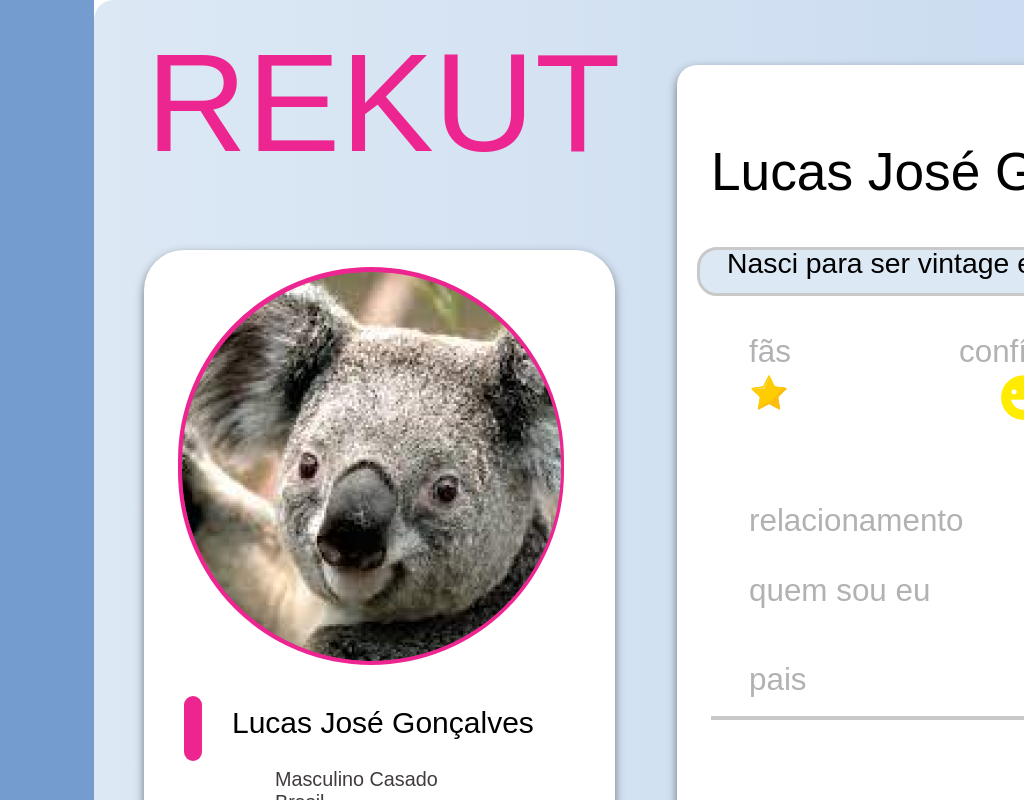
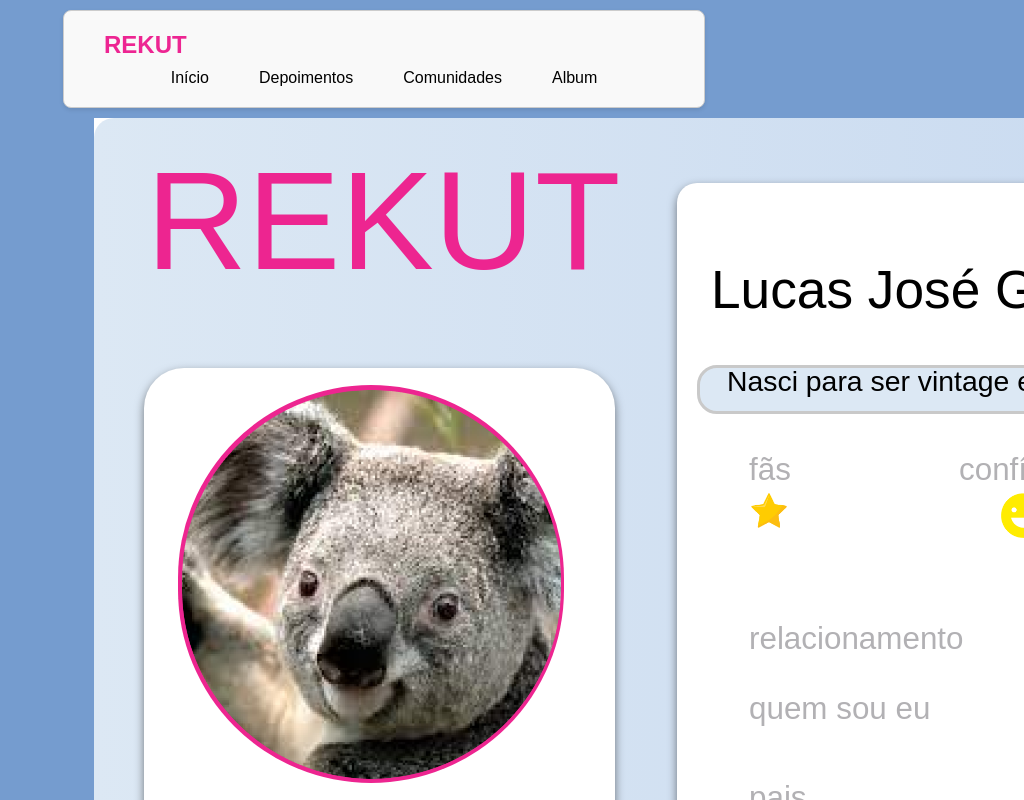
Before and after one commit to juliafclima/trabalho-react-grupo2, a React (Vite) app in the folder trabalho-react-g2/: page / in a window 1280 px wide. Shown: the top 800 px of the page, without its empty margins (256-1280 px from the left). Built offline with nearby package versions, Linux system fonts and the light colour scheme.

Commit message:
feat: adicionei o header na pagina principal

```diff
--- a/trabalho-react-g2/src/components/Header/index.jsx
+++ b/trabalho-react-g2/src/components/Header/index.jsx
@@ -1,5 +1,6 @@
 import React, { useState } from 'react';
 import './style.css'; // Importe o arquivo de estilo CSS
+import { Link } from 'react-router-dom';
 
 const Header = () => {
    const [menuVisible, setMenuVisible] = useState(false);
@@ -14,11 +15,10 @@ const Header = () => {
             <div className="container">
                <div className="nav-logo">REKUT</div>
                <div className={`nav-links ${menuVisible ? 'active' : ''}`}>
-                  <a href="#">Início</a>
-                  <a href="#">Perfil</a>
-                  <a href="#">Album</a>
-                  <a href="#">Comunidades</a>
-                  <a href="#">Depoimentos</a>
+                  <Link to='/'>Início</Link>
+                  <Link to='/depoimentos'>Depoimentos</Link>
+                  <Link to='/comunidade'>Comunidades</Link>
+                  <Link to='/album'>Album</Link>
                </div>
                <div className="menu-icon" onClick={handleMenuClick}>
                   ☰
@@ -26,7 +26,6 @@ const Header = () => {
             </div>
          </nav>
       </header>
-
    );
-};
+}
 export default Header;
--- a/trabalho-react-g2/src/pages/Feed/index.jsx
+++ b/trabalho-react-g2/src/pages/Feed/index.jsx
@@ -1,8 +1,11 @@
 import React from "react";
 import './style.css';
+import Header from "../../components/Header";
 
 export default function Feed() {
     return (
+        <>
+            <Header />
             <div className="feed-container">
                 <div className="fundo-azul">
 
@@ -122,5 +125,6 @@ export default function Feed() {
                     </div>
                 </div>
             </div>
+        </>
     );
 }
```
Lines whose indentation alone changed are shown as unchanged.
